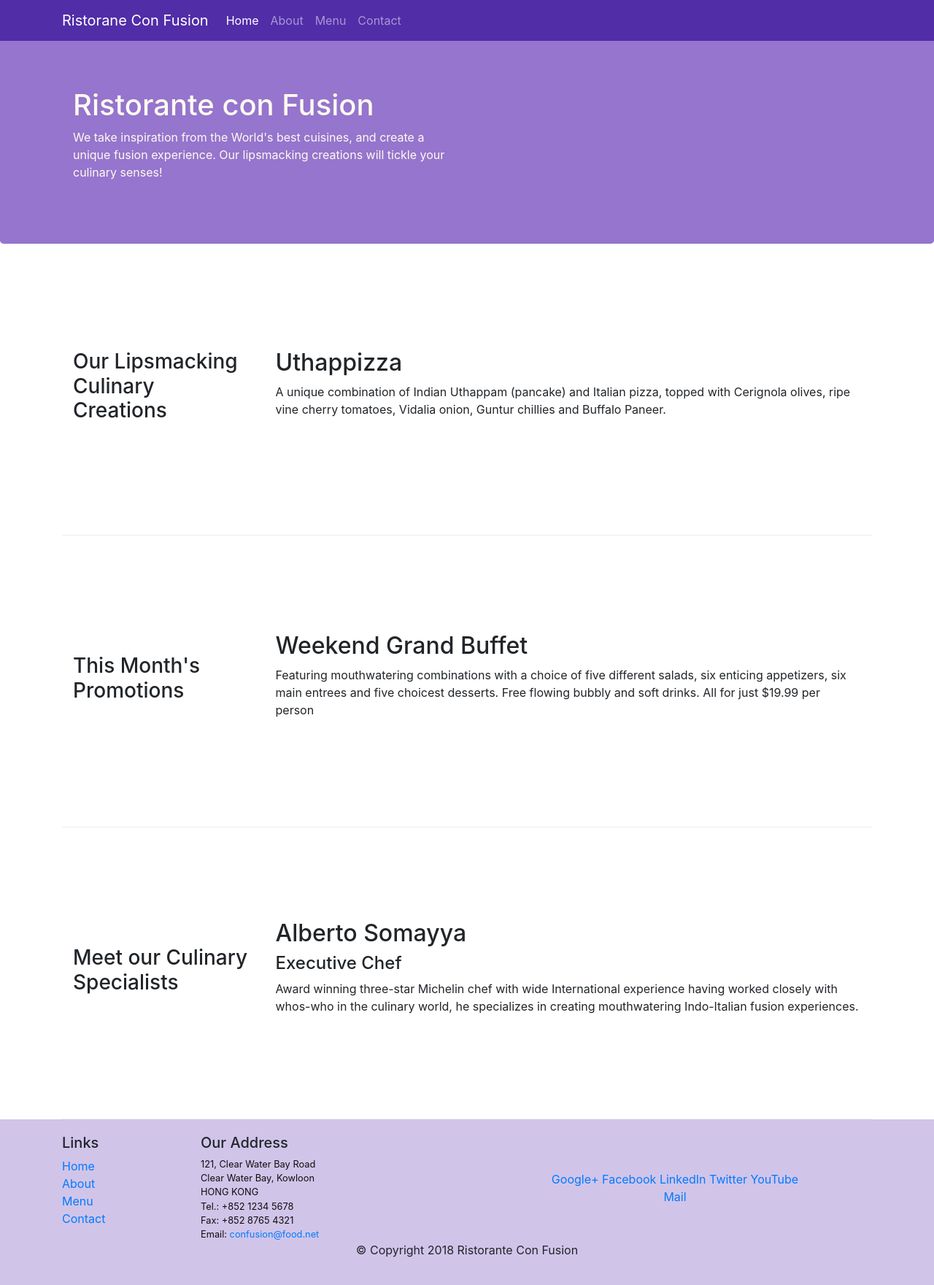
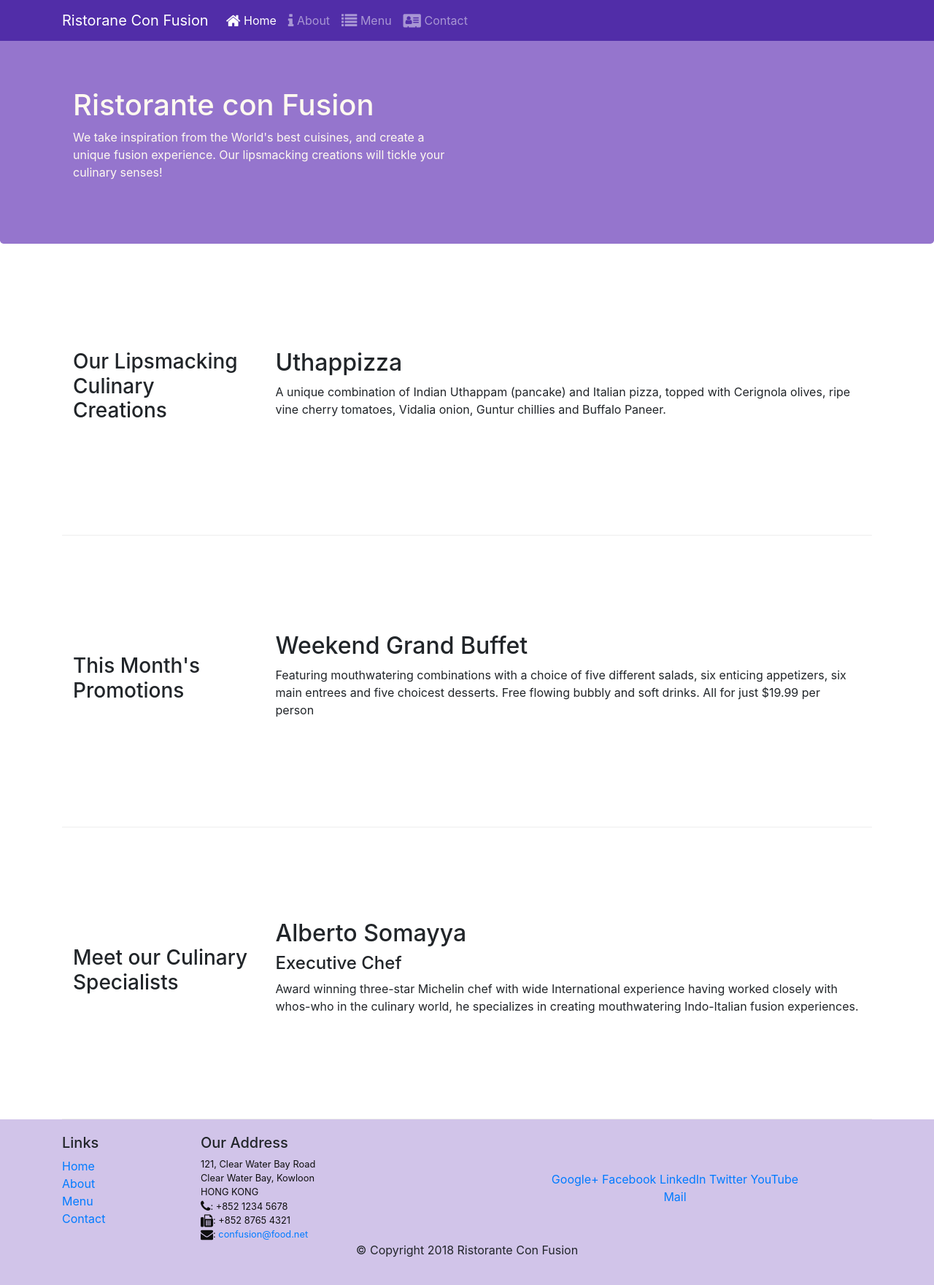
Before and after one commit to ytng1095/bootstrap-coursera, a website: page index.html in a window 1280 px wide. Shown: the whole page at 73% size. Drawn offline with nearby package versions, Linux system fonts and the light colour scheme.

Commit message:
Icon Fonts

```diff
--- a/index.html
+++ b/index.html
@@ -10,6 +10,8 @@
     <!-- Bootstrap CSS -->
     <link rel="stylesheet" href="node_modules/bootstrap/dist/css/bootstrap.min.css">
     <link href="css/styles.css" rel="stylesheet">
+    <link rel="stylesheet" href="node_modules/font-awesome/css/font-awesome.min.css">
+    <link rel="stylesheet" href="node_modules/bootstrap-social/bootstrap-social.css">
     <title>Ristorante Con Fusion</title>
 </head>
 
@@ -23,10 +25,10 @@
             <a class="navbar-brand" href="#">Ristorane Con Fusion</a>
             <div class="collapse navbar-collapse" id="Navbar">
                 <ul class="navbar-nav mr-auto">
-                    <li class="nav-item active"><a class="nav-link" href="#">Home</a></li>
-                    <li class="nav-item"><a class="nav-link" href="./aboutus.html">About</a></li>
-                    <li class="nav-item"><a class="nav-link" href="#">Menu</a></li>
-                    <li class="nav-item"><a class="nav-link" href="#">Contact</a></li>
+                    <li class="nav-item active"><a class="nav-link" href="#"><span class="fa fa-home fa-lg"></span> Home</a></li>
+                    <li class="nav-item"><a class="nav-link" href="./aboutus.html"><span class="fa fa-info fa-lg"></span> About</a></li>
+                    <li class="nav-item"><a class="nav-link" href="#"><span class="fa fa-list fa-lg"></span> Menu</a></li>
+                    <li class="nav-item"><a class="nav-link" href="#"><span class="fa fa-address-card fa-lg"></span> Contact</a></li>
 
                 </ul>
 
@@ -102,9 +104,9 @@
 		              121, Clear Water Bay Road<br>
 		              Clear Water Bay, Kowloon<br>
 		              HONG KONG<br>
-		              Tel.: +852 1234 5678<br>
-		              Fax: +852 8765 4321<br>
-		              Email: <a href="mailto:confusion@food.net">confusion@food.net</a>
+                      <i class="fa fa-phone fa-lg"></i>: +852 1234 5678<br>
+		              <i class="fa fa-fax fa-lg"></i>: +852 8765 4321<br>
+		              <i class="fa fa-envelope fa-lg"></i>: <a href="mailto:confusion@food.net">confusion@food.net</a>
 		           </address>
                 </div>
                 <div class="col-12 col-sm-4 align-self-center">
--- a/package.json
+++ b/package.json
@@ -15,6 +15,8 @@
   },
   "dependencies": {
     "bootstrap": "^4.0.0",
+    "bootstrap-social": "^5.1.1",
+    "font-awesome": "^4.7.0",
     "jquery": "^3.3.1",
     "popper.js": "^1.12.9"
   }
```
Also changed, not shown: aboutus.html (+4 -4 lines), 1 other file.
